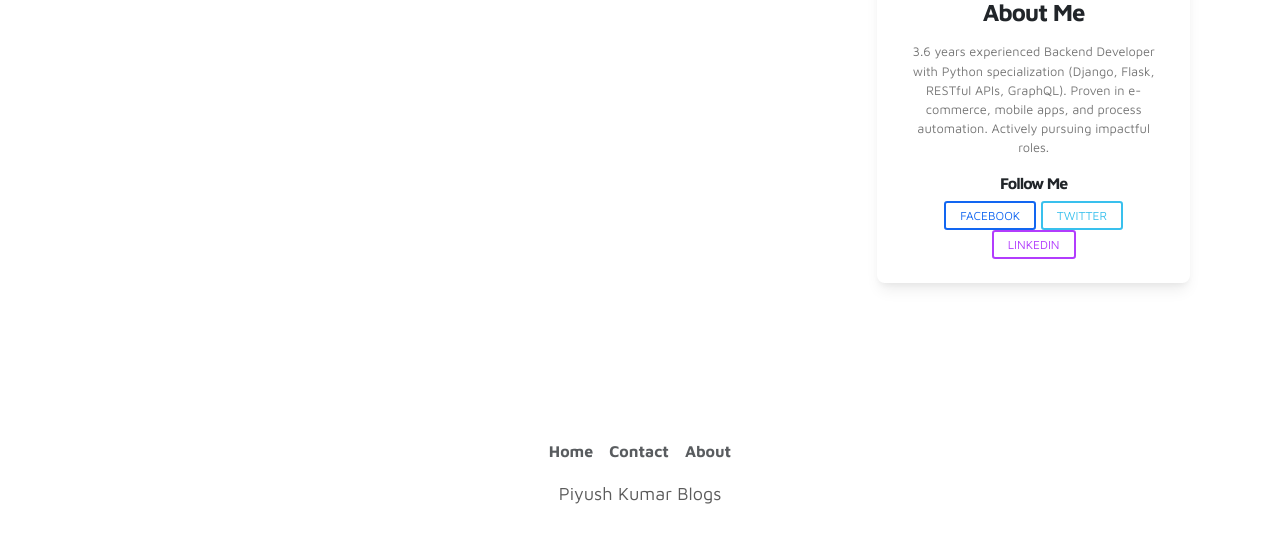
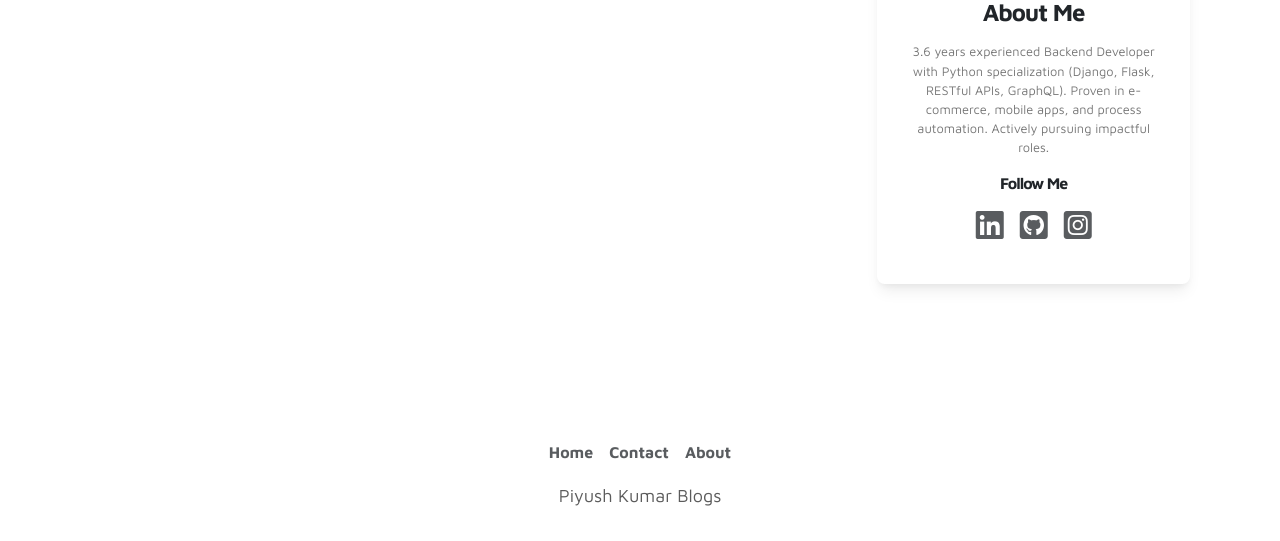
Before and after one commit to piyu5hkumar/blogs, a Django app: page / in a window 1280 px wide. Shown: the part 267-808 px from the top of the page. Before the commit the page ends 771 px from the top, so only its background shows below. Run offline with Django 5.2, Linux system fonts and the light colour scheme; data that the repository does not hold is empty; some libraries are stand-ins or nearby versions.

Commit message:
added social links in the home

```diff
--- a/blogging/templates/home.html
+++ b/blogging/templates/home.html
@@ -131,11 +131,14 @@
                 <div class="card-body">
                     <h5 class="card-title">About Me</h5>
                     <p class="card-text">3.6 years experienced Backend Developer with Python specialization (Django, Flask, RESTful APIs, GraphQL). Proven in e-commerce, mobile apps, and process automation. Actively pursuing impactful roles.</p>
-                    <div class="mt-3">
+                    <div class="justify-content-center mb-2">
                         <h6>Follow Me</h6>
-                        <a href="https://www.facebook.com/yourprofile" class="btn btn-outline-primary btn-sm">Facebook</a>
-                        <a href="https://www.twitter.com/yourprofile" class="btn btn-outline-info btn-sm">Twitter</a>
-                        <a href="https://www.linkedin.com/in/yourprofile" class="btn btn-outline-secondary btn-sm">LinkedIn</a>
+
+                        <ul class="nav justify-content-center mb-2">
+                            <li class="nav-item"><a href="https://www.linkedin.com/in/piyu5hkumar/" class="nav-link px-2 text-body-secondary" target="_blank"><i class="fa-brands fa-linkedin fa-2x"></i></a></li>
+                            <li class="nav-item"><a href="https://github.com/piyu5hkumar/" class="nav-link px-2 text-body-secondary"><i class="fa-brands fa-square-github fa-2x"></i></a></li>
+                            <li class="nav-item"><a href="https://www.instagram.com/piyu5hkumar/" class="nav-link px-2 text-body-secondary" target="_blank"><i class="fa-brands fa-square-instagram fa-2x"></i></a></li>
+                        </ul>
                     </div>
                 </div>
             </div>
--- a/blogs/templates/base/layout.html
+++ b/blogs/templates/base/layout.html
@@ -11,7 +11,8 @@
 
     <script src="https://cdn.jsdelivr.net/npm/axios/dist/axios.min.js"></script>
     <link href="https://cdnjs.cloudflare.com/ajax/libs/mdb-ui-kit/3.3.0/mdb.min.css" rel="stylesheet" />
-    <link href="https://cdnjs.cloudflare.com/ajax/libs/font-awesome/5.15.1/css/all.min.css" rel="stylesheet" />
+    <link rel="stylesheet" href="https://cdnjs.cloudflare.com/ajax/libs/font-awesome/6.3.0/css/all.min.css">
+
     <script type="text/javascript" src="https://cdnjs.cloudflare.com/ajax/libs/mdb-ui-kit/3.3.0/mdb.min.js"></script>
 
     <link rel="stylesheet" href="//cdnjs.cloudflare.com/ajax/libs/highlight.js/11.5.1/styles/default.min.css">
```
